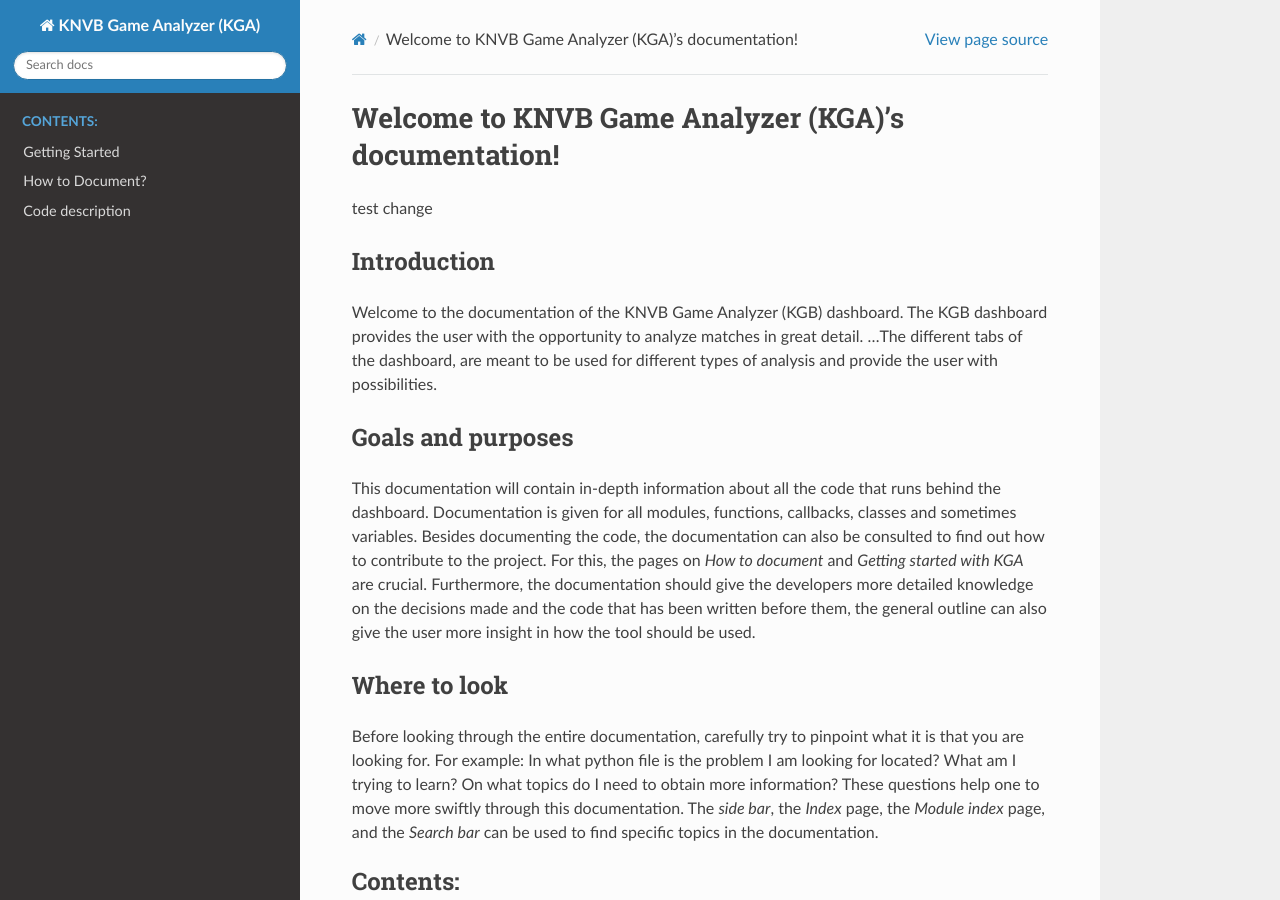
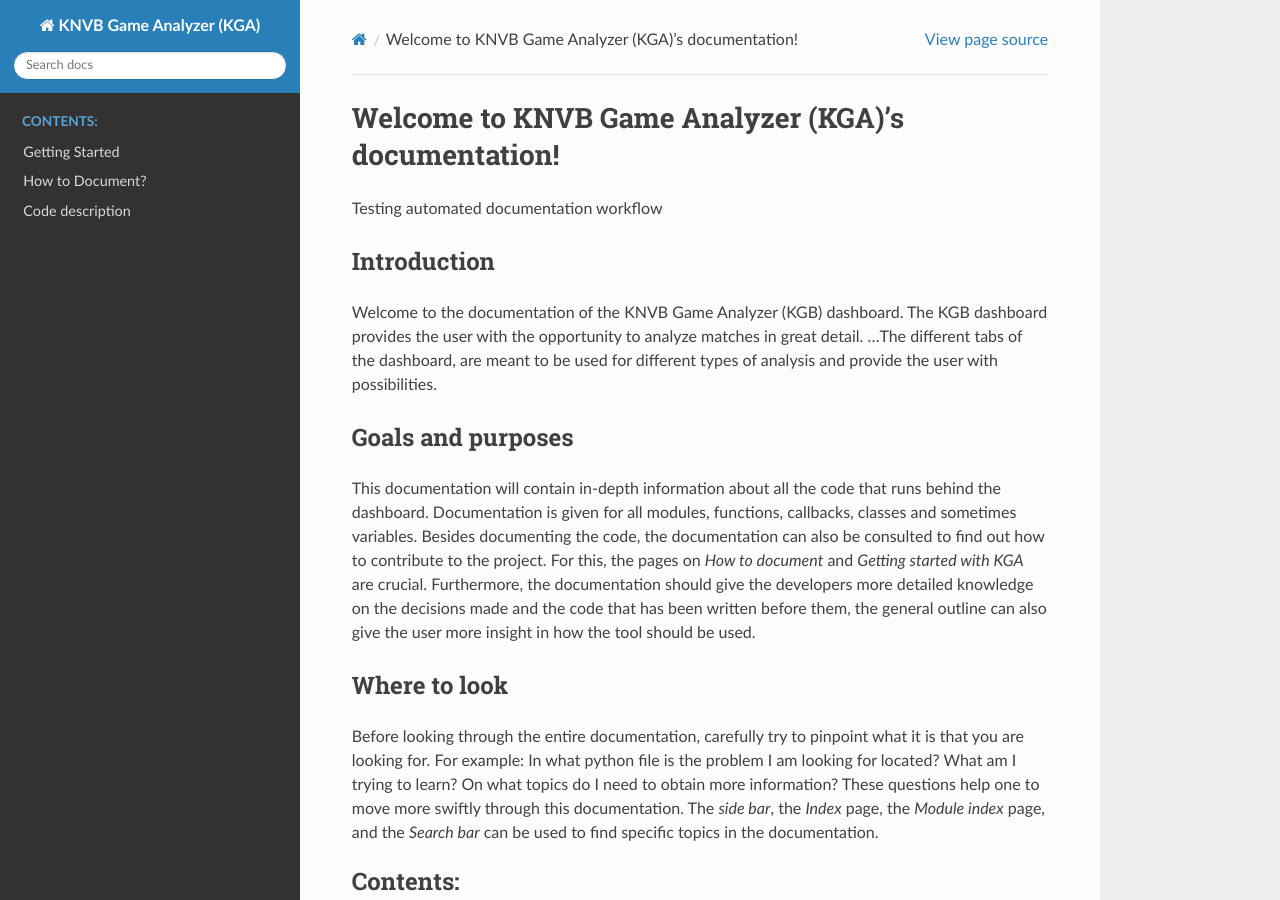
Before and after one commit to JoepH123/documentation-action-test, a Sphinx documentation site: the page built from docs/source/index.rst, in a window 1280 px wide and 900 px high. Built offline with Sphinx 7.4.7 and the Read the Docs theme 2.0.0, drawn with Linux system fonts in a browser that asks for light colours; pages that are not in the unit, such as notebooks, are missing from menus.

Commit message:
Update index.rst

```diff
--- a/docs/source/index.rst
+++ b/docs/source/index.rst
@@ -6,7 +6,7 @@
 Welcome to KNVB Game Analyzer (KGA)'s documentation!
 ====================================================
 
-test change
+Testing automated documentation workflow
 
 Introduction
 ----------------------
```
